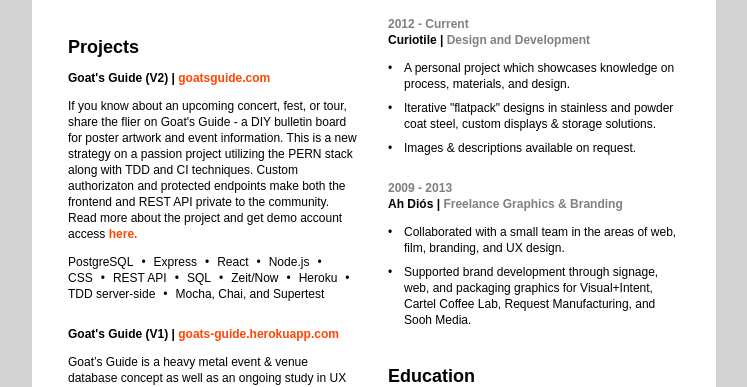
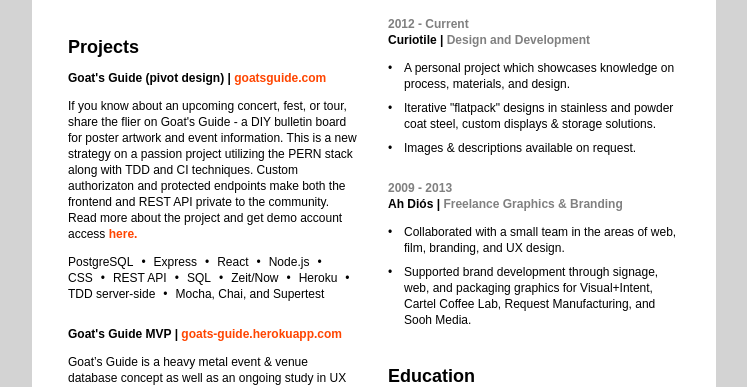
Before and after one commit to killeraliens/abc-cv, a React (Create React App) app: page / in a window 1280 px wide. Shown: the part 684-1071 px from the top of the page, without its empty margins (266-1013 px from the left). Built offline with nearby package versions, Linux system fonts and the light colour scheme; no server answers.

Commit message:
new titles for goats

```diff
--- a/src/store.js
+++ b/src/store.js
@@ -40,7 +40,7 @@ export default {
     //   github: {href: "https://github.com/killeraliens/doctors-near-me", label: "github.com/killeraliens/doctors-near-me"}
     // },
     {
-      title: "Goat's Guide (V2)",
+      title: "Goat's Guide (pivot design)",
       text: `If you know about an upcoming concert, fest, or tour, share the flier on Goat's Guide - a DIY bulletin board for poster artwork and event information. \n` +
         `This is a new strategy on a passion project utilizing the PERN stack along with TDD and CI techniques. Custom authorizaton and protected endpoints make both the frontend and REST API private to the community. \n` +
         `Read more about the project and get demo account access`, //inlineLink here
@@ -56,7 +56,7 @@ export default {
       github: { href: "https://github.com/killeraliens/goats-api", label: "github.com/killeraliens/goats-api" }
     },
     {
-      title: "Goat's Guide (V1)",
+      title: "Goat's Guide MVP",
       text: "Goat’s Guide is a heavy metal event & venue database concept as well as an ongoing study in UX design. \
         I am currently reworking this project using React, Express, and Node.js to reduce app loading time, \
         and improve user experience while encouraging more complete and user-sourced event data.",
```
